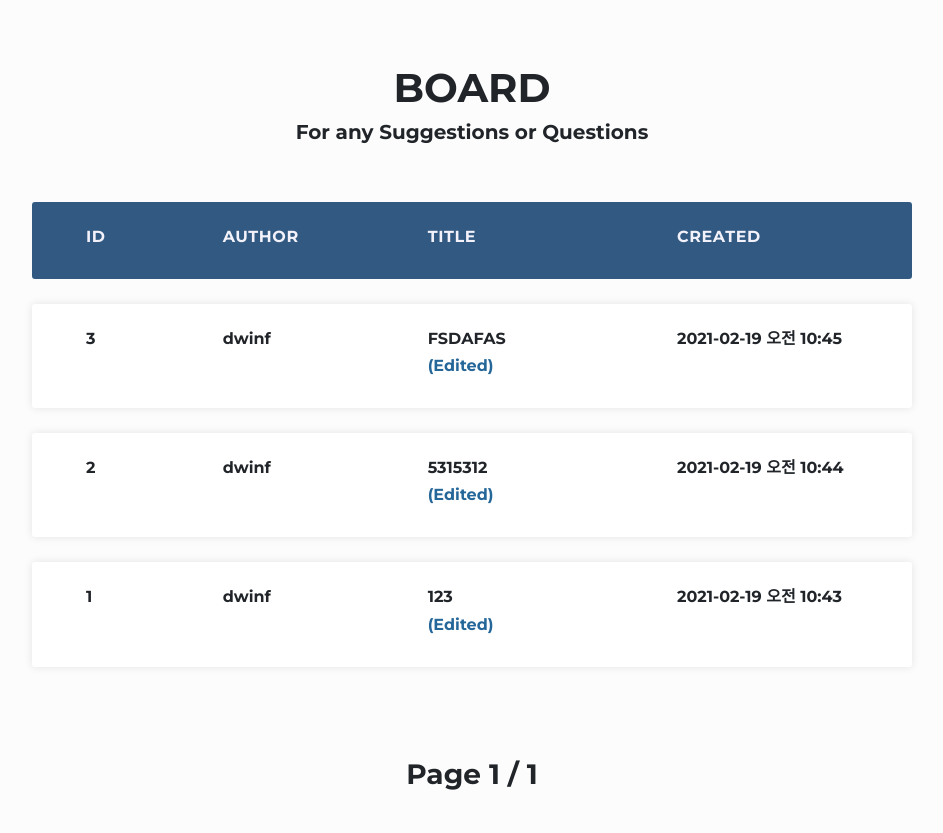
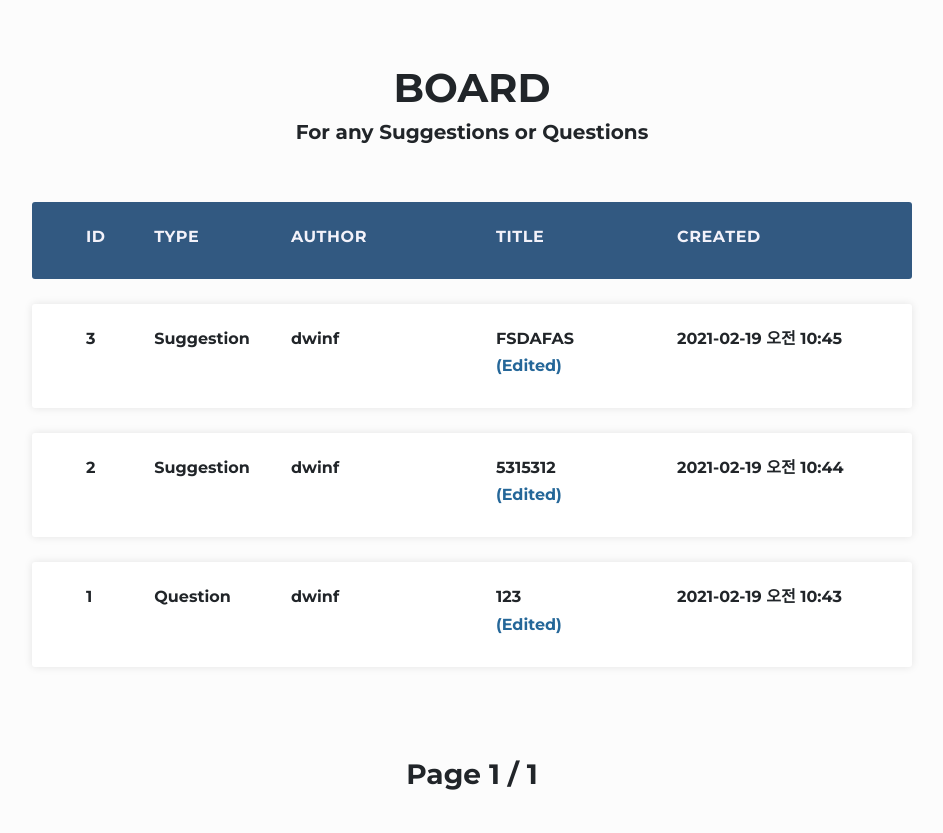
Before and after one commit to multicampus-Bigdata-mukjagolmok/Multicampus-Bigdata-Mukjagolmok, a Django app: page /board/ in a window 1280 px wide. Shown: the part 870-1703 px from the top of the page, without its empty margins (168-1111 px from the left). Run offline with Django 3.2, Linux system fonts and the light colour scheme; data comes from the database, SQL or seed files in the repository; both versions use the stored data as it was after the commit; some libraries are stand-ins or nearby versions.

Commit message:
edit board

```diff
--- a/mukja/admin.py
+++ b/mukja/admin.py
@@ -1,8 +1,9 @@
 from django.contrib import admin
-from .models import Restaurant, Golmok, Comment
+from .models import Restaurant, Golmok, Comment, Board
 
 admin.site.register(Restaurant)
 admin.site.register(Golmok)
 admin.site.register(Comment)
+admin.site.register(Board)
 
 # Register your models here.
--- a/mukja/models.py
+++ b/mukja/models.py
@@ -68,9 +68,10 @@ class Comment(models.Model):
 class Board(models.Model):
     author = models.ForeignKey(User, on_delete=models.CASCADE)
     title = models.CharField(max_length=25)
-    text = models.TextField()
+    subtitle = models.CharField(max_length=25)
+    text = models.TextField(max_length=25)
     created = models.DateTimeField(auto_now_add=True)
     edited_or_not = models.CharField(max_length=20, null=True)
 
     def __str__(self):
-        return self.author
+        return self.title
--- a/mukja/templates/board.html
+++ b/mukja/templates/board.html
@@ -43,20 +43,22 @@
     <ul class="responsive-table">
         <li class="table-header">
             <div class="col col-1"><h6>ID</h6></div>
-            <div class="col col-2"><h6>AUTHOR</h6></div>
-            <div class="col col-3"><h6>TITLE</h6></div>
-            <div class="col col-4" style="padding: 0px;"><h6>CREATED</h6></div>
+            <div class="col col-2"><h6>TYPE</h6></div>
+            <div class="col col-3"><h6>AUTHOR</h6></div>
+            <div class="col col-4"><h6>TITLE</h6></div>
+            <div class="col col-5" style="padding: 0px;"><h6>CREATED</h6></div>
         </li>
         {% for article in articles %}
         <li class="table-row clicktoload" style="cursor: pointer;">
             <div class="col col-1" data-label="ID"><h6>{{ article.id }}</h6></div>
-            <div class="col col-2" data-label="author"><h6>{{ article.author }}</h6></div>
-            <div class="col col-3" data-label="title"><h6>{{ article.title }}</h6>
+            <div class="col col-2" data-label="subtitle"><h6>{{ article.subtitle }}</h6></div>
+            <div class="col col-3" data-label="author"><h6>{{ article.author }}</h6></div>
+            <div class="col col-4" data-label="title"><h6>{{ article.title }}</h6>
                 {% if article.edited_or_not %}
                 <h6 style="color: #256799;">{{ article.edited_or_not }}</h6>
                 {% endif %}
             </div>
-            <div class="col col-4" data-label="created" style="padding: 0px;"><h6>{{ article.created|date:"Y-m-d A h:i" }}</h6></div>
+            <div class="col col-5" data-label="created" style="padding: 0px;"><h6>{{ article.created|date:"Y-m-d A h:i" }}</h6></div>
         </li>
         <div id="show{{ article.id }}" class="hidden" style="padding: 20px 150px; display: block; border: 1px; background-color: white; border-radius: 30px; margin: 0 0 20px 0px; border: 2px dashed #d7e3fa;">
             <div><p>{{ article.text|linebreaksbr }}</p></div>
--- a/mukja/views.py
+++ b/mukja/views.py
@@ -143,8 +143,9 @@ def board_create(request):
     if request.method == "POST":
         author = request.user
         title = request.POST['title']
+        subtitle = request.POST['subtitle']
         text = request.POST['text']
-        data = Board(author=author,title=title,text=text)
+        data = Board(author=author,subtitle=subtitle, title=title,text=text)
         if title=="" or text=="":
             msg = "You need to fill in first."
             context = {'msg': msg}
@@ -165,6 +166,7 @@ def board_edit(request, pk):
     if request.method == "POST" :
         data = Board.objects.get(pk=pk)
         data.title = request.POST['title']
+        data.subtitle = request.POST['subtitle']
         data.text = request.POST['text']
         data.edited_or_not = "(Edited)"
         if data.title=="" or data.text=="":
```
Also changed, not shown: mukja/templates/edit_article.html (+7 -0 lines), mukja/templates/new_article.html (+7 -0 lines), db.sqlite3, mukja/migrations/0013_auto_20210219_1041.py (added).
